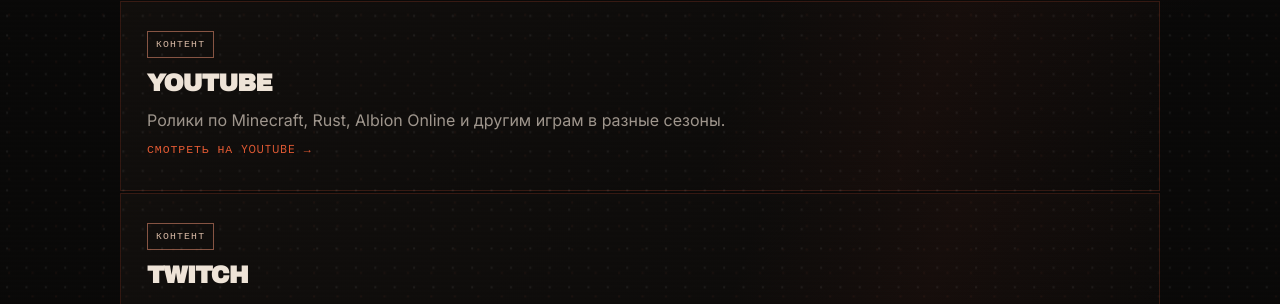
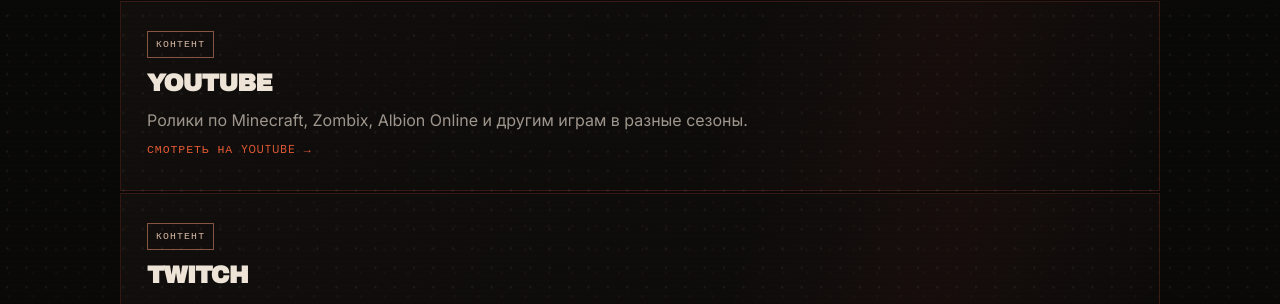
Before and after one commit to Moruika/moruika.github.io, a Jekyll site: the page built from ru/projects.md, in a window 1280 px wide and 900 px high, scrolled down 641 px. Shown: the part 150-454 px from the top of the window. Built offline with Jekyll 4.4.1, drawn with Linux system fonts in a browser that asks for light colours.

Commit message:
Update projects.md

```diff
--- a/ru/projects.md
+++ b/ru/projects.md
@@ -11,7 +11,7 @@
 <div class="project">
   <span class="status done">Контент</span>
   <h3>YouTube</h3>
-  <p>Ролики по Minecraft, Rust, Albion Online и другим играм в разные сезоны.</p>
+  <p>Ролики по Minecraft, Zombix, Albion Online и другим играм в разные сезоны.</p>
   <p><a class="project-link" href="https://www.youtube.com/@fuckedmorui" target="_blank" rel="noopener">Смотреть на YouTube →</a></p>
 </div>
 
```
